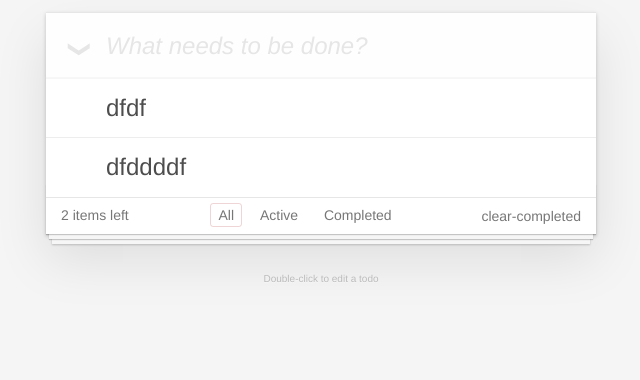
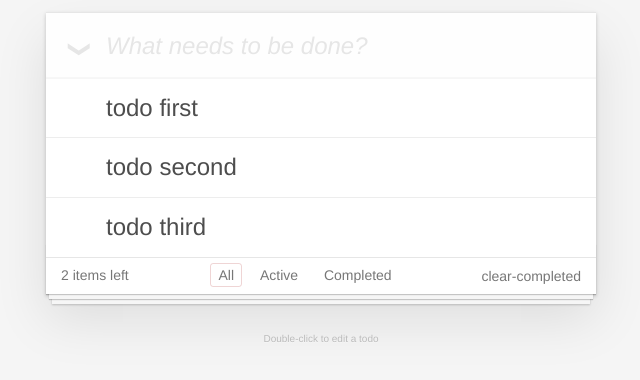
Before and after one commit to Cath-kb/todos, a plain HTML site: page index.html in a window 1280 px wide. Shown: the part 148-528 px from the top of the page, without its empty margins (319-959 px from the left). Drawn offline with Linux system fonts and the light colour scheme.

Commit message:
add statuses, collection & rendering

```diff
--- a/assets/js/todos.js
+++ b/assets/js/todos.js
@@ -1,13 +1,50 @@
 //"use strict"; // Use ECMAScript 5 strict mode in browsers that support it
 
+var todoStatusList = ['active', 'completed', 'removed'];
+
 //array of todos
-var todos = [];
+var todos = [
+	{
+		id: "0",
+		content: "todo first",
+		status: todoStatusList[1]
+	},
+	{
+		id: "1",
+		content: "todo second",
+		status: todoStatusList[0]
+	},
+	{
+		id: "2",
+		content: "todo third",
+		status: todoStatusList[2]
+	}
+];
 
-//todo obj (item or todos array)
-function todo() {
-	var id, content, status;
+console.log(todos);
+
+//insert todos into DOM
+var insertTodoIntoDOM = function(todos) {
+	var todoList = '';
+
+	for (var i in todos) {
+		var todoTemplate = '<li data-id="'+todos[i]["id"]+'" class="todo-list-item">'+
+			'<div class="view">'+
+			'<input class="toggle" type="checkbox">'+
+			'<label class="view-label-text">'+todos[i]["content"]+'</label>'+
+			'<button class="remove"></button>'+
+			'</div>'+
+			'</li>';
+		todoList += todoTemplate;
+	}
+	var element = document.getElementsByClassName("todo-list")[0];
+	element.innerHTML = todoList;
+	console.log(element);
 };
 
+window.onload = function(e){
+insertTodoIntoDOM(todos);
+};
 /*filters*/
 var filterShowAll, filterShowActive, filterShowCompleted, clearColmpleted, todoCount;
 
--- a/index.html
+++ b/index.html
@@ -2,6 +2,7 @@
 <html>
 <head>
 	<title>todos</title>
+	<script type="text/javascript" src="assets/js/todos.js"></script>
 	<link rel="stylesheet" href="assets/css/style.css" type="text/css" media="screen" />
 </head>
 <body>
```
